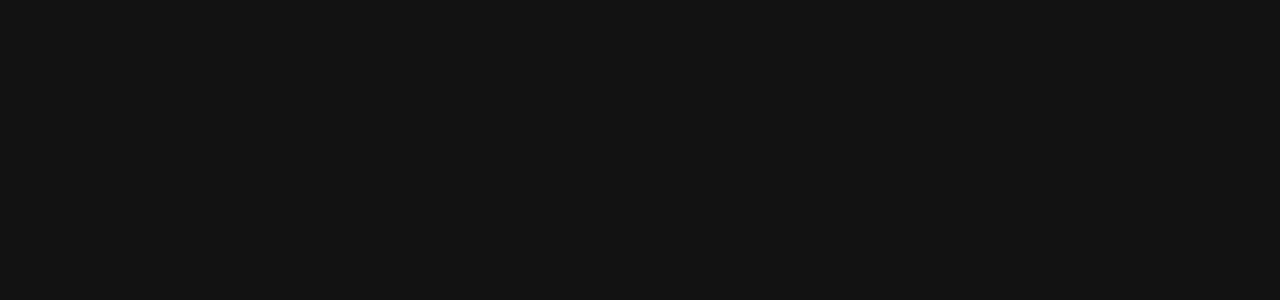
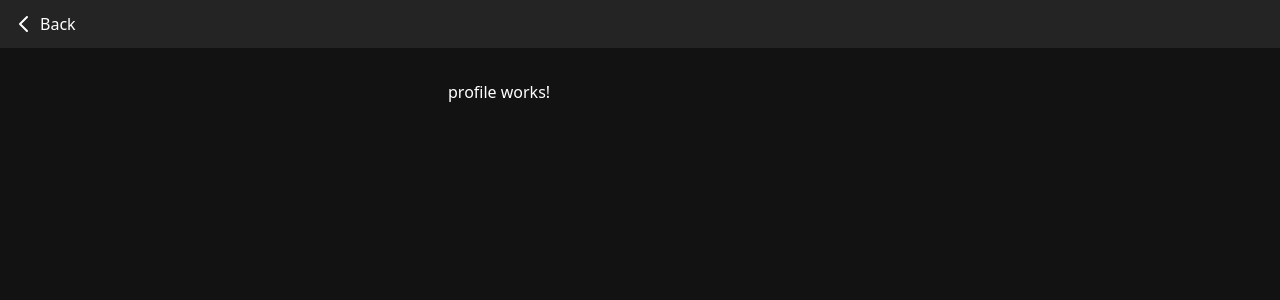
Before and after one commit to Despee2k/SwipEats, an Angular app in the folder client/: page /profile in a window 1280 px wide. Before the commit this address led to /. Shown: the top 300 px of the page. Built offline with nearby package versions, Linux system fonts and the light colour scheme.

Commit message:
feat: add more functionality to navbar

```diff
--- a/client/src/app/app.routes.ts
+++ b/client/src/app/app.routes.ts
@@ -5,6 +5,7 @@
 import { Lobby } from './pages/lobby/lobby';
 import { Group } from './pages/group/group';
 import { GroupInterface } from './pages/group-interface/group-interface';
+import { Profile } from './pages/profile/profile';
 
 export const routes: Routes = [
     {
@@ -30,5 +31,9 @@
     {
         path: 'group/:groupCode',
         component: GroupInterface
+    },
+    {
+        path: 'profile',
+        component: Profile
     }
 ];
--- a/client/src/app/components/navigation-bar/navigation-bar.html
+++ b/client/src/app/components/navigation-bar/navigation-bar.html
@@ -1,4 +1,23 @@
-<div class="flex p-3 bg-[#242424] fixed top-0 left-0 w-full z-50">
-    <img src="/swipeats-logo-white.png" width="40" height="40">
-    <p class="ml-2 mt-2 font-semibold text-white">swipeats</p>
+<div class="flex items-center justify-between p-3 bg-[#242424] fixed top-0 left-0 w-full z-50">
+  @if (isLobbyPage) {
+    <div class="flex items-center">
+      <img src="/swipeats-logo-white.png" width="40" height="40" />
+      <p class="ml-2 font-semibold text-white">swipeats</p>
+    </div>
+    <a routerLink="/profile">
+        <img
+            alt="Profile"
+            width="30"
+            height="30"
+            class="rounded-full"
+        />
+    </a>
+  } @else {
+    <button (click)="goBack()" class="text-white flex items-center">
+      <svg xmlns="http://www.w3.org/2000/svg" class="h-6 w-6 mr-1" fill="none" viewBox="0 0 24 24" stroke="currentColor">
+        <path stroke-linecap="round" stroke-linejoin="round" stroke-width="2" d="M15 19l-7-7 7-7" />
+      </svg>
+      Back
+    </button>
+  }
 </div>
--- a/client/src/app/components/navigation-bar/navigation-bar.ts
+++ b/client/src/app/components/navigation-bar/navigation-bar.ts
@@ -1,11 +1,24 @@
-import { Component } from '@angular/core';
+import { Component, OnInit } from '@angular/core';
+import { Router } from '@angular/router';
+import { Location } from '@angular/common';
+import { RouterLink } from '@angular/router';
 
 @Component({
   selector: 'app-navigation-bar',
-  imports: [],
+  imports: [RouterLink],
   templateUrl: './navigation-bar.html',
   styleUrl: './navigation-bar.css'
 })
-export class NavigationBar {
+export class NavigationBar implements OnInit {
+  isLobbyPage = false;
 
+  constructor(private router: Router, private location: Location) {}
+
+  ngOnInit(): void {
+    this.isLobbyPage = this.router.url.includes('/lobby');
+  }
+
+  goBack(): void {
+    this.location.back();
+  }
 }
--- /dev/null
+++ b/client/src/app/pages/profile/profile.html
@@ -0,0 +1,2 @@
+<app-navigation-bar></app-navigation-bar>
+<p class="mt-20">profile works!</p>
```
Also changed, not shown: client/src/app/pages/profile/profile.ts (added, +12 -0 lines), client/src/app/pages/profile/profile.css (added), 1 other file (tests, documents, lock files or other folders).
